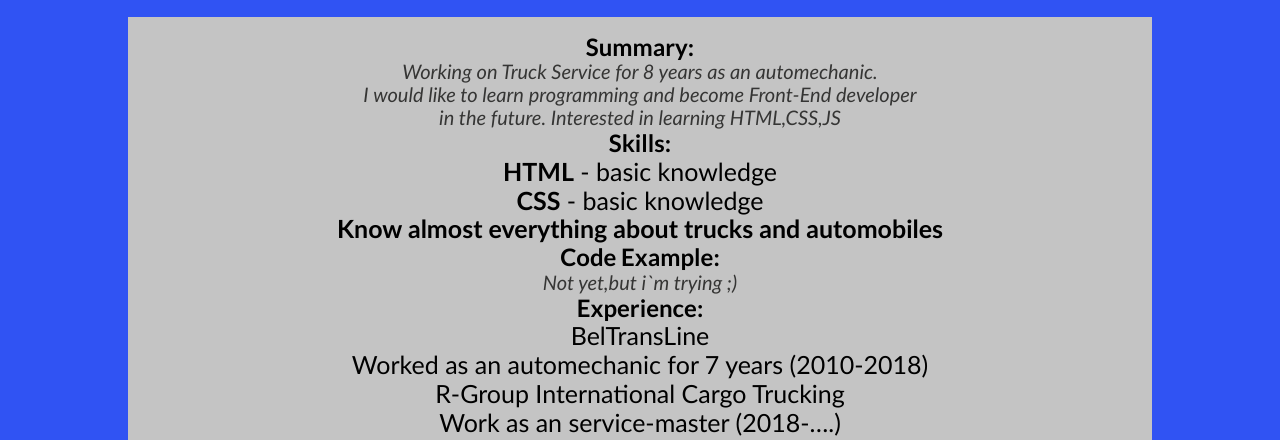
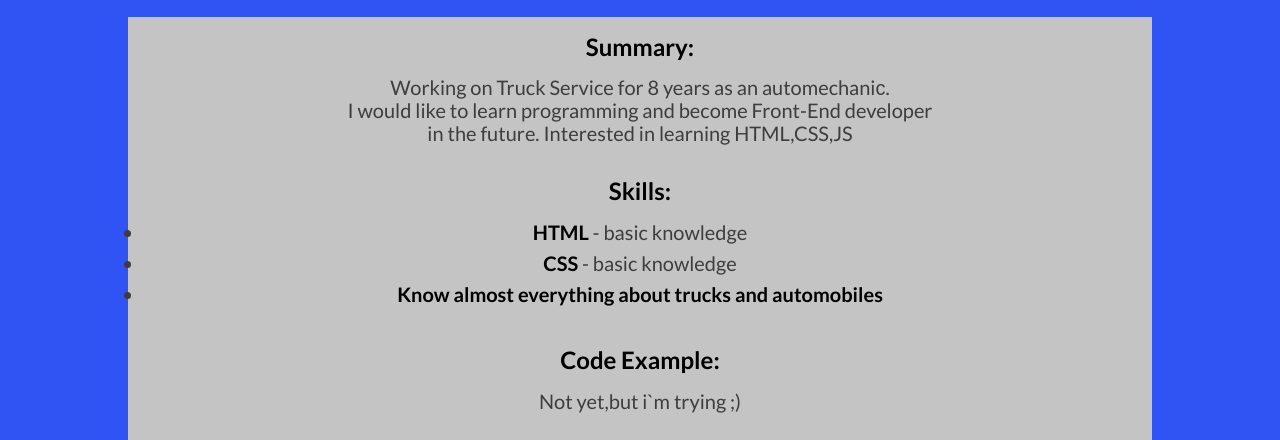
Before and after one commit to BadDreams92/rsschool-cv, a plain HTML site: page index.html in a window 1280 px wide. Shown: the part 438-878 px from the top of the page. Drawn offline with nearby package versions, Linux system fonts and the light colour scheme.

Commit message:
fix: change styles at summary,skills,code example,experience sections

```diff
--- a/css/style.css
+++ b/css/style.css
@@ -51,21 +51,44 @@ body {
   font-size: 2rem;
   color: #ffffff;
 }
-main {
+.main {
   padding: 1rem;
   background-color: rgb(196, 196, 196);
 }
-p {
-  font-style: italic;
-  font-size: 20px;
-  font-family: "Gill Sans", "Gill Sans MT", Calibri, "Trebuchet MS", sans-serif ;
-  color: rgb(53, 53, 52);
+section {
+  margin-bottom: 2rem;
 }
-ul {
-  list-style-type: none;
-  font-size: 25px;
-  font-family: "Gill Sans", "Gill Sans MT", Calibri, "Trebuchet MS", sans-serif ;
+.skills-section {
+  display: flex;
+  flex-direction: column;
 }
+.summary-section__title,
+.skills-section__title,
+.example-section__title,
+.experience-section__title {
+  margin-bottom: 1rem;
+}
+.skills-section__list-item,
+.experience-section__list-item {
+  margin-bottom: 0.5rem;
+}
+.summary-section__description,
+.example-section__description,
+.skills-section__list-item,
+.experience-section__list-item {
+  font-size: 1.25rem;
+  color: #3d3d3d;
+}
+.skills-section__skill,
+.experience-section__list-item_important {
+  font-weight: 700;
+  font-size: 1.25rem;
+  color: #000000;
+}
+.experience-section__list-item_important {
+  color: #1f1f1f;
+}
+
 footer {
   padding: 10px;
   color: antiquewhite;
--- a/index.html
+++ b/index.html
@@ -18,32 +18,38 @@
       <img class="header__img" src="./img/myphoto.png" alt="My photo" width="300" >
       <h2 class="header__status">Student of RSSchool 2020Q1</h2>
     </header>
-    <main>
+    <main class="main">
       <section class="summary-section">
         <h2 class="summary-section__title">Summary:</h2>
-        <p class="summary-section__description ">Working on Truck Service for 8 years as an automechaniс.<br>
+        <p class="summary-section__description">Working on Truck Service for 8 years as an automechaniс.<br>
           I would like to learn programming and become
           Front-End developer <br> in the future. Interested in learning HTML,CSS,JS</p>
       </section>
       <section class="skills-section">
-        <h2>Skills:</h2>
-        <ul>
-          <li><b>HTML</b> - basic knowledge</li>
-          <li><b>CSS</b> - basic knowledge</li>
-          <li><b>Know almost everything about trucks and automobiles</b></li>
+        <h2 class="skills-section__title">Skills:</h2>
+        <ul class="skills-section__list">
+          <li class="skills-section__list-item">
+            <span class="skills-section__skill">HTML</span> - basic knowledge
+          </li>
+          <li class="skills-section__list-item">
+            <span class="skills-section__skill">CSS</span> - basic knowledge
+          </li>
+          <li class="skills-section__list-item">
+            <span class="skills-section__skill">Know almost everything about trucks and automobiles</span>
+          </li>
         </ul>
       </section>
       <section class="example-section">
-        <h2>Code Example:</h2>
-        <p>Not yet,but i`m trying ;)</p>
+        <h2 class="example-section__title">Code Example:</h2>
+        <p class="example-section__description">Not yet,but i`m trying ;)</p>
       </section>
       <section class="experience-section">
-        <h2>Experience:</h2>
-        <ul>
-          <li>BelTransLine</li>
-          <li>Worked as an automechanic for 7 years (2010-2018)</li>
-          <li>R-Group International Cargo Trucking</li>
-          <li>Work as an service-master (2018-….)</li>
+        <h2 class="experience-section__title">Experience:</h2>
+        <ul class="experience-section__list">
+          <li class="experience-section__list-item experience-section__list-item_important">BelTransLine</li>
+          <li class="experience-section__list-item">Worked as an automechanic for 7 years (2010-2018)</li>
+          <li class="experience-section__list-item experience-section__list-item_important">R-Group International Cargo Trucking</li>
+          <li class="experience-section__list-item">Work as an service-master (2018-….)</li>
         </ul>
       </section>
       <section class="example-section">
@@ -53,7 +59,7 @@
         </p>
       </section>
       <section class="english-section">
-        <h2>English:</h2>
+        <h2 class="english-section__title">English:</h2>
         <p>Pre-Intermediate -<b>A2</b> </p>
       </section>
     </main>
```
